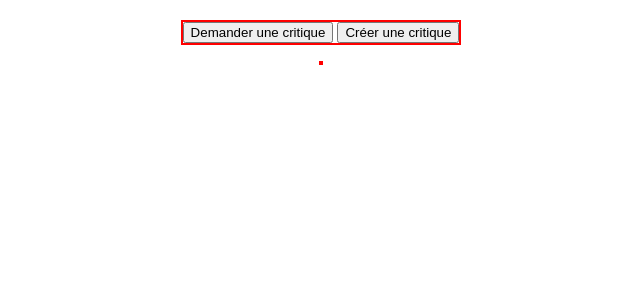
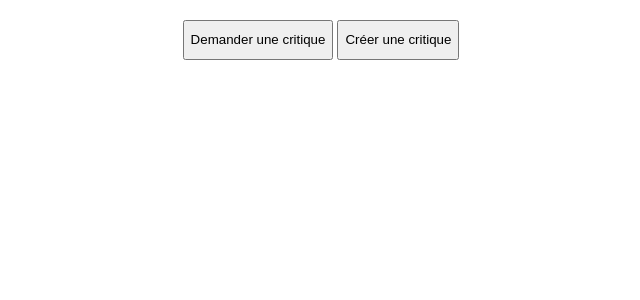
Before and after one commit to lisa367/OPC-Brouillon-P9, a Django app: template src/lit_reviews/templates/lit_reviews/homepage.html in a window 1280 px wide. Shown: the part 76-376 px from the top of the page, without its empty margins (319-959 px from the left). Run offline with Django 3.2, Linux system fonts and the light colour scheme; the template is opened without the code that fills it, so the values that code supplies are empty.

Commit message:
homepage styling

```diff
--- a/src/static/css/style.css
+++ b/src/static/css/style.css
@@ -43,15 +43,31 @@ a:visited {
 }
 
 .new-objects {
-    border: 2px solid red;
+    /* border: 2px solid red; */
+    height: 2.5rem;
     margin-bottom: 1rem;
+
+}
+
+.new-objects button {
+    height: 100%;
+
 }
 
 .flux {
-    border: 2px solid red;
+    border: 0px solid white;
 }
 
 .ticket {
+    border: 2px solid black;
+    min-width: 20rem;
+    min-height: 15rem;
+    max-width: 30rem;
+    max-height: 25rem;
+    margin-bottom: 0.7rem;
+}
+
+.review {
     border: 2px solid black;
     min-width: 20rem;
     min-height: 15rem;
```
